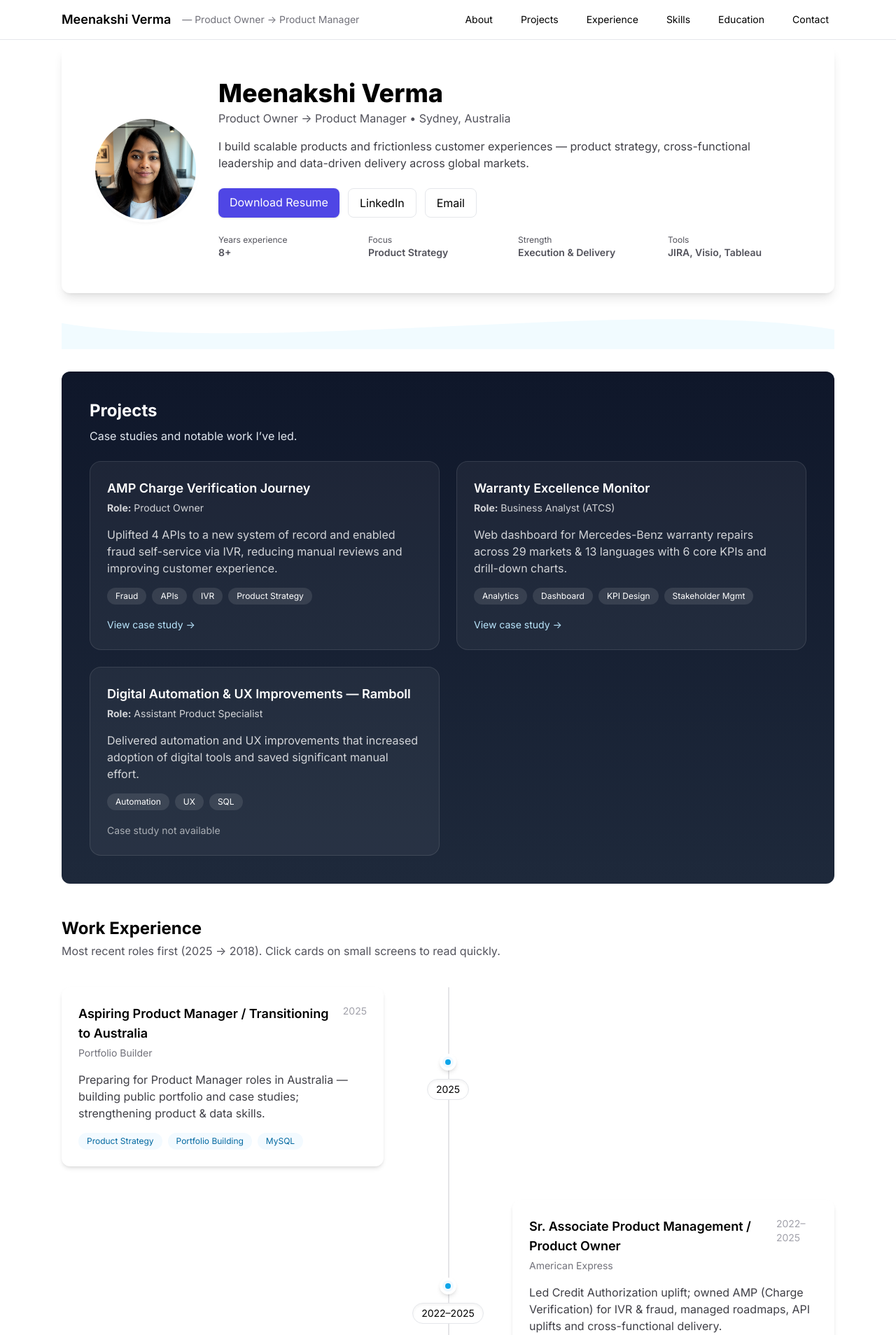
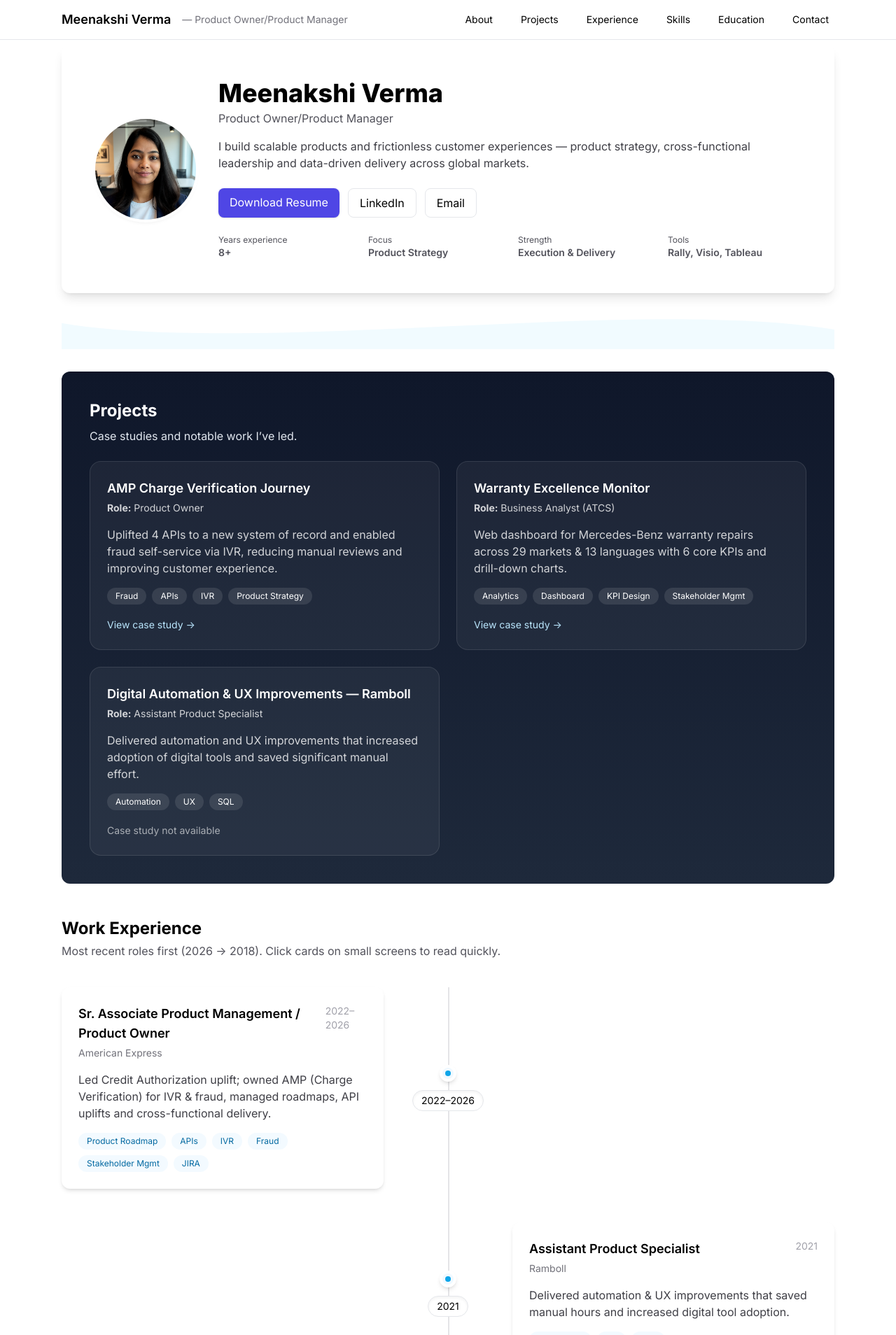
Before and after one commit to meenakshiv-pixel/meenakshi-portfolio, a Next.js app: page / in a window 1280 px wide. Shown: the top 1908 px of the page at 70% size. Built offline with nearby package versions, Linux system fonts and the light colour scheme.

Commit message:
Minor content updates: title, tools, timeline cleanup

```diff
--- a/pages/index.js
+++ b/pages/index.js
@@ -4,8 +4,7 @@ import React, { useState, useEffect } from "react";
 
 const CONTACT = {
   name: "Meenakshi Verma",
-  title: "Product Owner → Product Manager",
-  location: "Sydney, Australia",
+  title: "Product Owner/Product Manager",
   phone: "+61 411021915",
   email: "minakshi.kiit@gmail.com",
   linkedin: "https://www.linkedin.com/in/mkva/",
@@ -43,18 +42,10 @@ const PROJECTS = [
 ];
 
 const TIMELINE = [
-  {
-    id: "t2025",
-    year: 2025,
-    title: "Aspiring Product Manager / Transitioning to Australia",
-    org: "Portfolio Builder",
-    blurb:
-      "Preparing for Product Manager roles in Australia — building public portfolio and case studies; strengthening product & data skills.",
-    skills: ["Product Strategy", "Portfolio Building", "MySQL"],
-  },
+
   {
     id: "t2022",
-    year: "2022–2025",
+    year: "2022–2026",
     title: "Sr. Associate Product Management / Product Owner",
     org: "American Express",
     blurb:
@@ -183,7 +174,7 @@ export default function Index() {
 
                 <div className="flex-1">
                   <h1 className="text-3xl md:text-4xl font-extrabold">{CONTACT.name}</h1>
-                  <p className="mt-1 text-zinc-600">{CONTACT.title} • {CONTACT.location}</p>
+                  <p className="mt-1 text-zinc-600">{CONTACT.title} </p>
 
                   <p className="mt-4 max-w-3xl text-zinc-700">
                     I build scalable products and frictionless customer experiences — product strategy,
@@ -200,7 +191,7 @@ export default function Index() {
                     <div><div className="text-xs">Years experience</div><div className="font-semibold">8+</div></div>
                     <div><div className="text-xs">Focus</div><div className="font-semibold">Product Strategy</div></div>
                     <div><div className="text-xs">Strength</div><div className="font-semibold">Execution & Delivery</div></div>
-                    <div><div className="text-xs">Tools</div><div className="font-semibold">JIRA, Visio, Tableau</div></div>
+                    <div><div className="text-xs">Tools</div><div className="font-semibold">Rally, Visio, Tableau</div></div>
                   </div>
                 </div>
               </div>
@@ -246,7 +237,7 @@ export default function Index() {
           {/* WORK EXPERIENCE / TIMELINE (center line, alternate cards) */}
           <section id="experience" className="mt-12">
             <h2 className="text-2xl font-bold">Work Experience</h2>
-            <p className="mt-1 text-zinc-600">Most recent roles first (2025 → 2018). Click cards on small screens to read quickly.</p>
+            <p className="mt-1 text-zinc-600">Most recent roles first (2026 → 2018). Click cards on small screens to read quickly.</p>
 
             <div className="relative mt-10">
               {/* vertical center line, behind content */}
@@ -425,7 +416,7 @@ export default function Index() {
               <h3 className="text-lg font-semibold">Get in touch</h3>
               <p className="mt-2 text-sm text-zinc-700">{CONTACT.name} — {CONTACT.title}</p>
               <p className="mt-1 text-sm text-zinc-700">
-                {CONTACT.location} • <a href={`tel:${CONTACT.phone}`} className="underline">{CONTACT.phone}</a> •{" "}
+                <a href={`tel:${CONTACT.phone}`} className="underline">{CONTACT.phone}</a> •{" "}
                 <a href={`mailto:${CONTACT.email}`} className="underline">{CONTACT.email}</a>
               </p>
 
```
